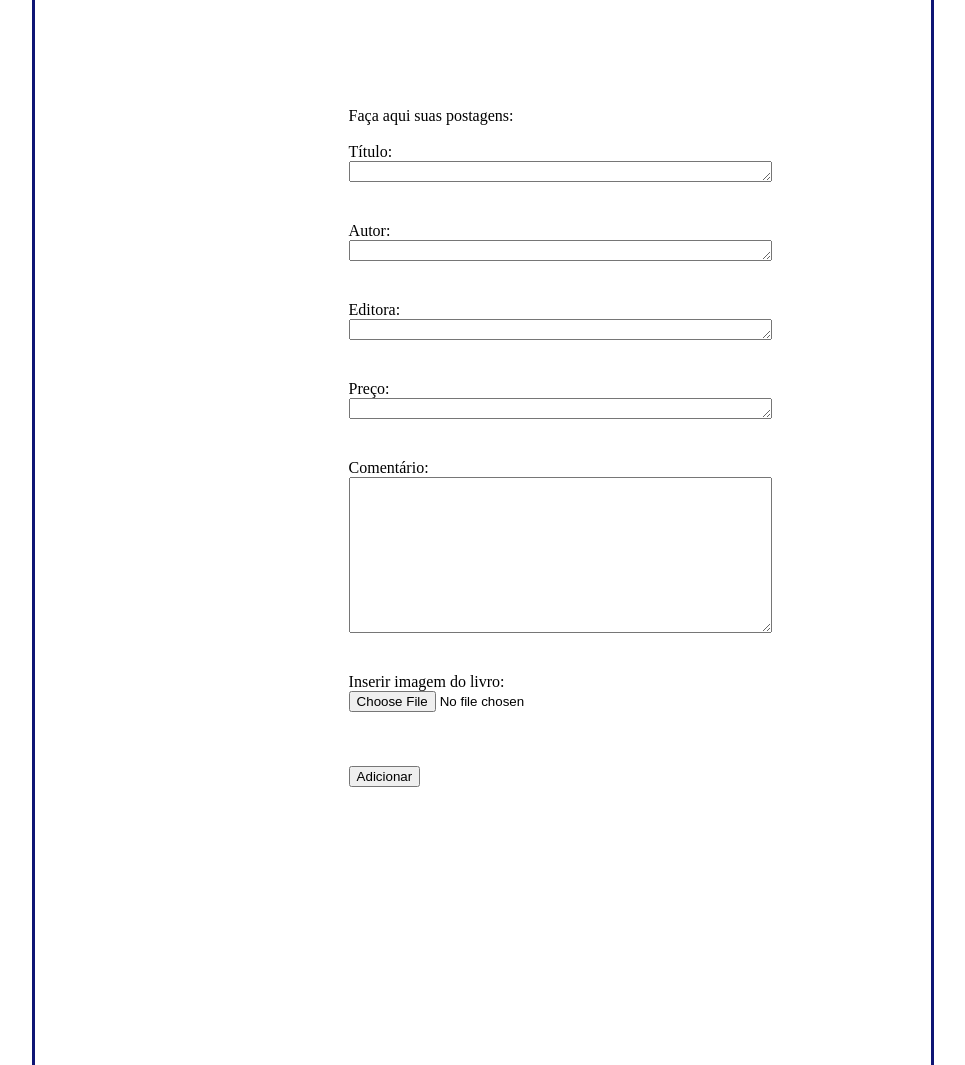
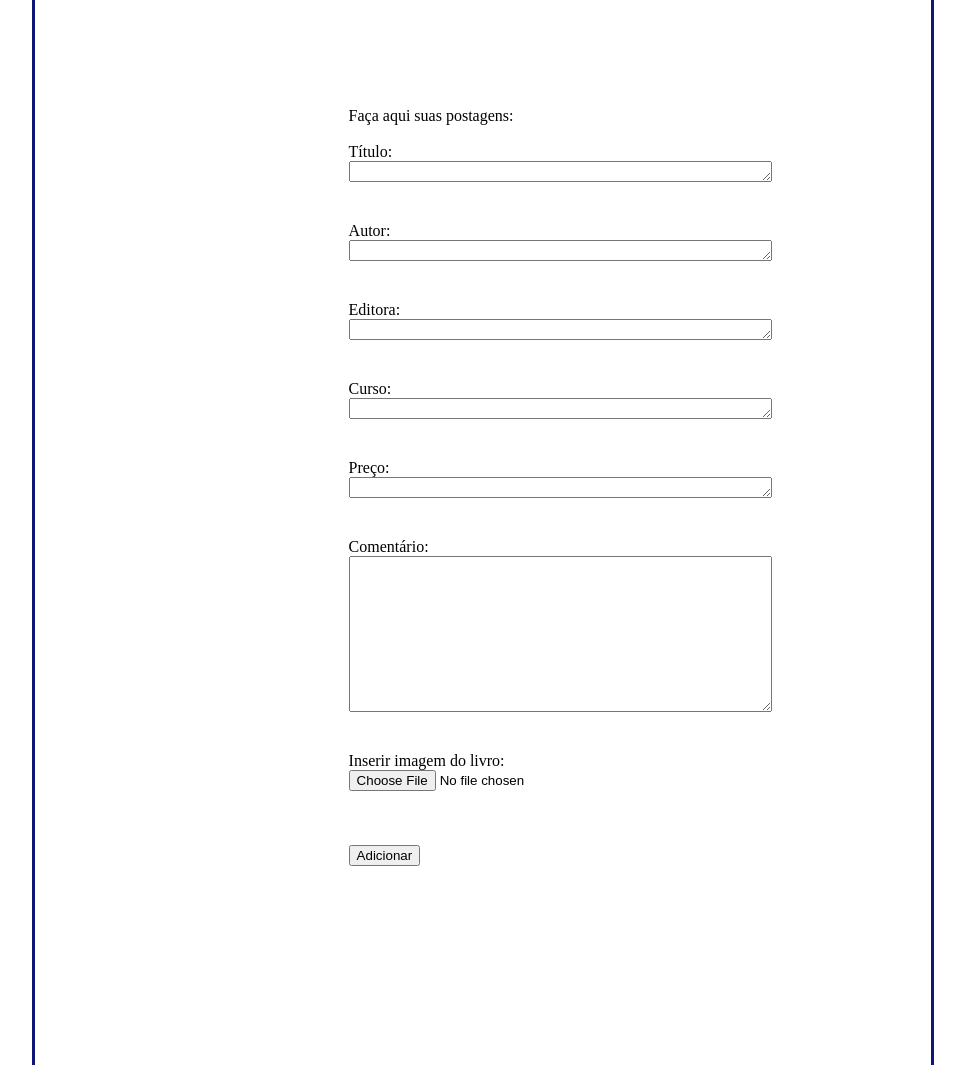
Before and after one commit to VictorMessina/ProjetoTecWeb, a PHP site: page /perfil.php?nome=1 in a window 1280 px wide. Shown: the part 289-1354 px from the top of the page, without its empty margins (160-1125 px from the left). Run offline with PHP 8.4, Linux system fonts and the light colour scheme; data that the repository does not hold is empty.

Commit message:
mudança feita na pagina perfil.php, text area do curso feito

```diff
--- a/perfil.php
+++ b/perfil.php
@@ -50,6 +50,9 @@
                     Editora:
                     <br><textarea name="editora" rows="1" cols="50"></textarea><br>
                     <br/><br/>
+                    Curso:
+                    <br><textarea name="curso" rows="1" cols="50"></textarea><br>
+                    <br/><br/>
                     Preço:
                     <br><textarea name="preco" rows="1" cols="50"></textarea><br>
                     <br/><br/>
```
